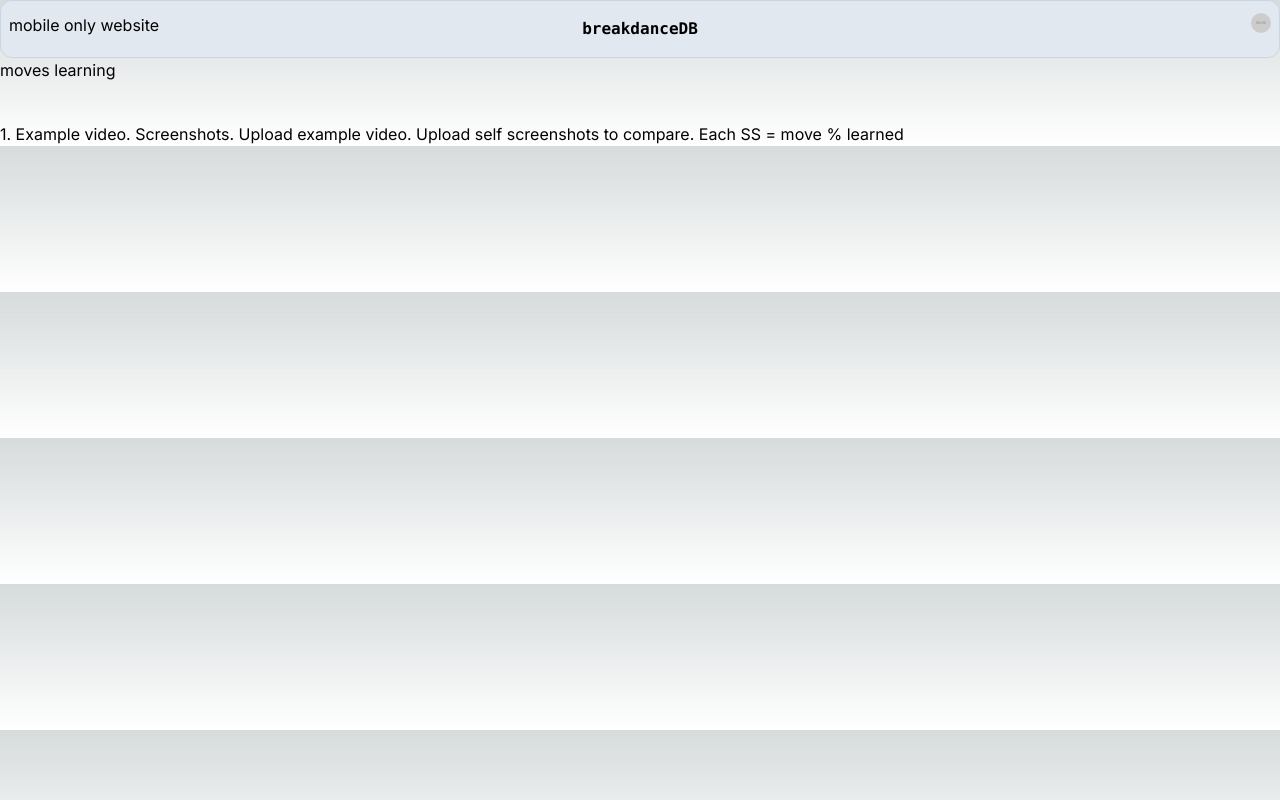
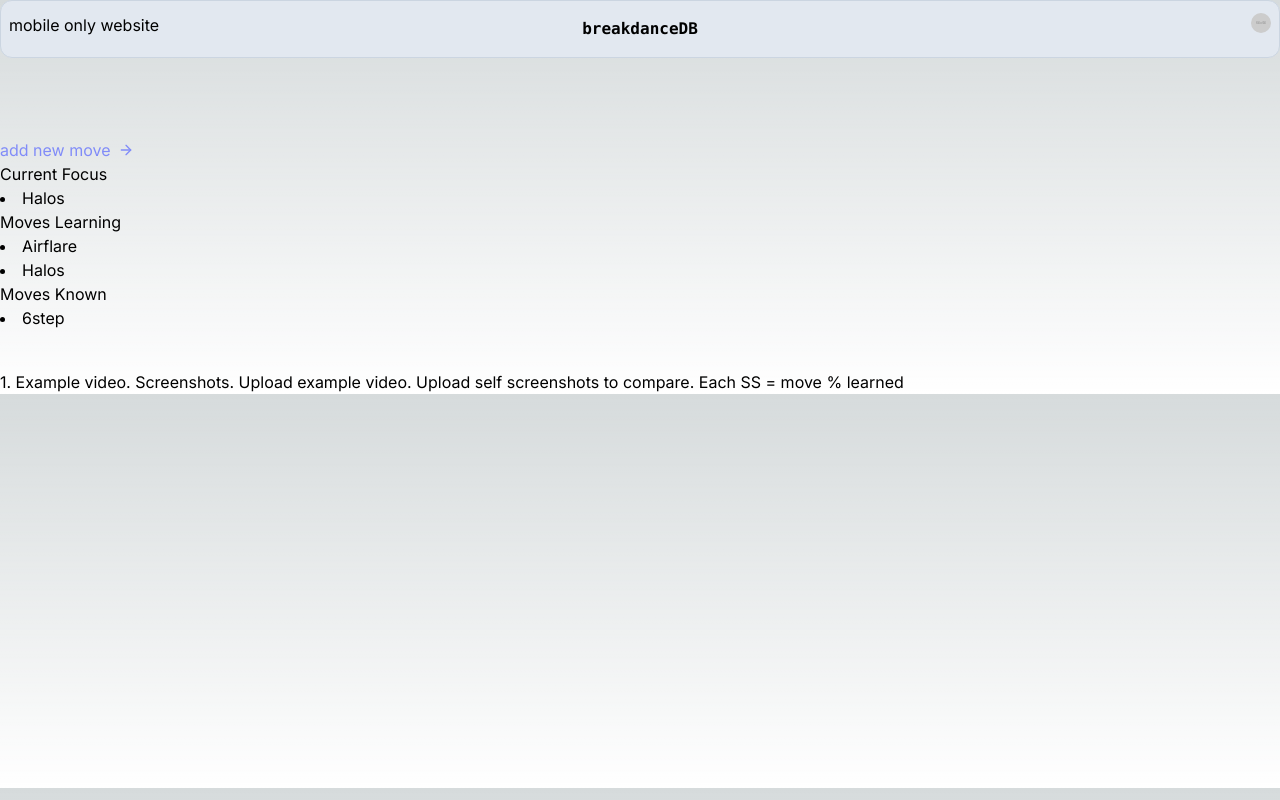
Before and after one commit to volaix/breakdancedb, a Next.js app: page /learnmoves in a window 1280 px wide. Built offline with nearby package versions, Linux system fonts and the light colour scheme.

Commit message:
placeholder for learn moves

```diff
--- a/src/app/learnmoves/page.tsx
+++ b/src/app/learnmoves/page.tsx
@@ -1,13 +1,113 @@
 import Header from '@/app/Header'
+const MoveBox = ({move}: {move: string}) => {
+  return (
+    <div className="p-2 w-1/3">
+      <div className="h-full bg-gray-800 bg-opacity-40 px-3 pt-5 pb-6 rounded-lg overflow-hidden text-center relative flex flex-col">
+        <h2 className="tracking-widest title-font font-medium text-gray-500 mb-1 text-[7px]">
+          FLOWS
+        </h2>
+        <h1 className="title-font sm:text-2xl text-[9px] font-medium text-white mb-1">
+          <div className="whitespace-nowrap	overflow-hidden text-ellipsis">
+            {move}
+          </div>
+        </h1>
+        <div className="flex justify-center mt-1">
+          <a className="text-indigo-400 items-center  text-[6px]">
+            Edit
+            <svg
+              className="w-2 h-2 ml-1 inline-flex "
+              viewBox="0 0 24 24"
+              stroke="currentColor"
+              strokeWidth="2"
+              fill="none"
+              strokeLinecap="round"
+              strokeLinejoin="round">
+              <path d="M5 12h14"></path>
+              <path d="M12 5l7 7-7 7"></path>
+            </svg>
+          </a>
+        </div>
+
+        <div className="text-center mt-2 leading-none flex justify-center absolute bottom-0 left-0 w-full py-1">
+          <span className="text-gray-500 mr-1 inline-flex items-center leading-none text-[7px] pr-1 py-1 border-r-2 border-gray-700 border-opacity-50">
+            <svg
+              fill="currentColor"
+              className="w-3 h-3 mr-1"
+              viewBox="0 0 26 26"
+              strokeLinecap="round"
+              strokeLinejoin="round"
+              enableBackground="new 0 0 26 26">
+              <path d="M 17 0 C 13.1 0 9.7 2.5 8.5 6 L 9 6 C 9.6 6 10.09375 6.09375 10.59375 6.09375 C 11.69375 3.69375 14.2 2 17 2 C 20.9 2 24 5.1 24 9 C 24 11.8 22.30625 14.30625 19.90625 15.40625 C 20.00625 15.90625 20 16.5 20 17 L 20 17.5 C 23.5 16.3 26 12.9 26 9 C 26 4 22 0 17 0 z M 20.5 5.5 L 15.09375 6.3125 L 16.6875 7.875 L 9.28125 15.28125 L 10.71875 16.71875 L 18.125 9.3125 L 19.6875 10.90625 L 20.5 5.5 z M 9 8 C 4 8 0 12 0 17 C 0 22 4 26 9 26 C 14 26 18 22 18 17 C 18 15.4 17.60625 13.9875 16.90625 12.6875 L 15.40625 14.1875 C 15.80625 14.9875 16 16 16 17 C 16 20.9 12.9 24 9 24 C 5.1 24 2 20.9 2 17 C 2 13.1 5.1 10 9 10 C 10 10 11.0125 10.19375 11.8125 10.59375 L 13.3125 9.09375 C 12.0125 8.39375 10.6 8 9 8 z" />
+            </svg>
+            33
+          </span>
+          <span className="text-gray-500 inline-flex items-center leading-none text-[7px]">
+            <svg
+              x="0px"
+              y="0px"
+              fill="currentColor"
+              viewBox="0 0 100 100"
+              className="w-4 h-4 mr-1"
+              strokeLinecap="round"
+              strokeLinejoin="round"
+              enableBackground="new 0 0 100 100">
+              <path d="M83.306,47.054c-0.033,9.689-1.334,10.65-8.745,10.65c-0.631,0-34.135,0.004-37.172,0.004  c-4.957,0-10.961-0.004-10.961-0.004V50.06l-7.72,5.346l-7.724,5.346l7.724,5.345l7.72,5.346v-7.644c0,0,5.808,0.003,10.714,0.003  c3.157,0,36.8-0.003,37.419-0.003c9.3,0,17.926-1.288,15.525-21.438L83.306,47.054z"></path>
+              <path d="M16.694,52.947c0.033-9.689,1.334-10.65,8.745-10.65c0.631,0,34.135-0.004,37.172-0.004c4.957,0,10.961,0.004,10.961,0.004  v7.645l7.72-5.346l7.724-5.346l-7.724-5.345l-7.72-5.347v7.645c0,0-5.808-0.003-10.714-0.003c-3.158,0-36.8,0.003-37.419,0.003  c-9.3,0-17.926,1.288-15.525,21.437L16.694,52.947z"></path>
+            </svg>
+            6
+          </span>
+        </div>
+      </div>
+    </div>
+  )
+}
+
+const LearnMoves = () => {
+  return (
+    <div className="mt-20">
+      <div>
+        <a
+          href="/learnmoves/newmove"
+          class="text-indigo-400 inline-flex items-center">
+          add new move
+          <svg
+            class="w-4 h-4 ml-2"
+            viewBox="0 0 24 24"
+            stroke="currentColor"
+            stroke-width="2"
+            fill="none"
+            stroke-linecap="round"
+            stroke-linejoin="round">
+            <path d="M5 12h14"></path>
+            <path d="M12 5l7 7-7 7"></path>
+          </svg>
+        </a>
+      </div>
+      <h1>Current Focus</h1>
+      <li>Halos</li>
+      <h1>Moves Learning</h1>
+      <li>Airflare</li>
+      <li>Halos</li>
+      <h1>Moves Known</h1>
+      <li>6step</li>
+      {
+        // <MoveBox move={'6 step'} />
+      }
+      <div className="mt-10">
+        1. Example video. Screenshots. Upload example video. Upload self
+        screenshots to compare. Each SS = move % learned
+      </div>
+    </div>
+  )
+}
+
 const Page = () => {
   return (
     <div>
       <Header />
-      <div>
-       moves learning
-      <div className="mt-10">1. Example video. Screenshots. Upload example video. Upload self screenshots to compare. Each SS = move % learned</div>
-     </div>
+      <LearnMoves />
     </div>
   )
 }
+
 export default Page
```
